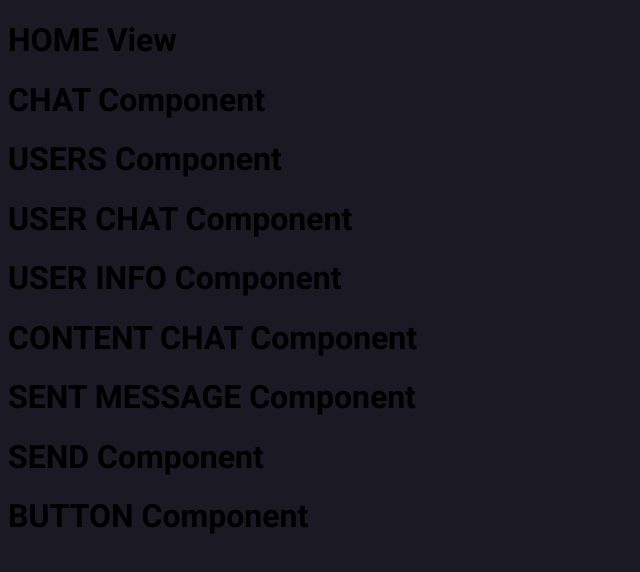
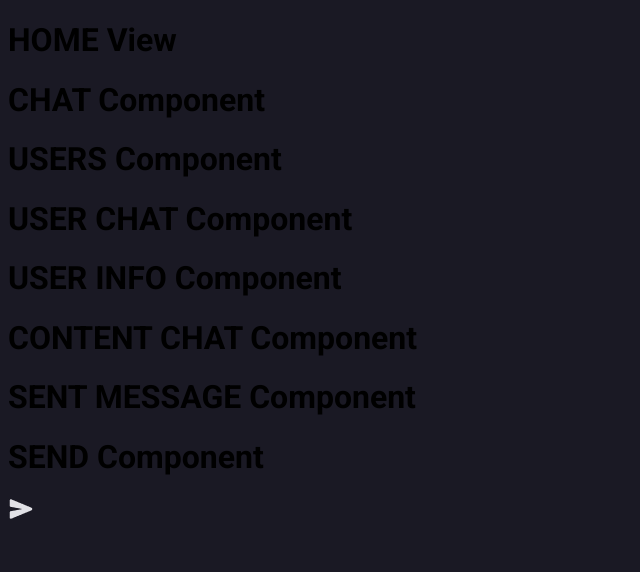
Before and after one commit to marcusviniciusmo/Chat-Bora_Codar_Dev04, a React (Vite) app in the folder frontend/: page / in a window 1280 px wide. Shown: the top 572 px of the page, without its empty margins (0-640 px from the left). Built offline with nearby package versions, Linux system fonts and the light colour scheme.

Commit message:
Button component styling

```diff
--- a/frontend/src/components/Button/index.tsx
+++ b/frontend/src/components/Button/index.tsx
@@ -1,5 +1,10 @@
+import IconSend from '../../assets/buttonSend.png';
+import { Container, Icon } from "./styles";
+
 export function Button() {
   return (
-    <h1>BUTTON Component</h1>
+    <Container>
+      <Icon src={IconSend} title='Send' />
+    </Container>
   );
 };
--- /dev/null
+++ b/frontend/src/components/Button/styles.tsx
@@ -0,0 +1,16 @@
+import styled from "styled-components";
+
+export const Container = styled.div`
+  width: 2.4rem;
+  height: 2.4rem;
+  position: relative;
+  cursor: pointer;
+`;
+
+export const Icon = styled.img`
+  position: absolute;
+  top: 9.38%;
+  right: 3.13%;
+  bottom: 9.38%;
+  left: 3.12%;
+`;
```
Also changed, not shown: frontend/src/assets/buttonSend.png (added).
